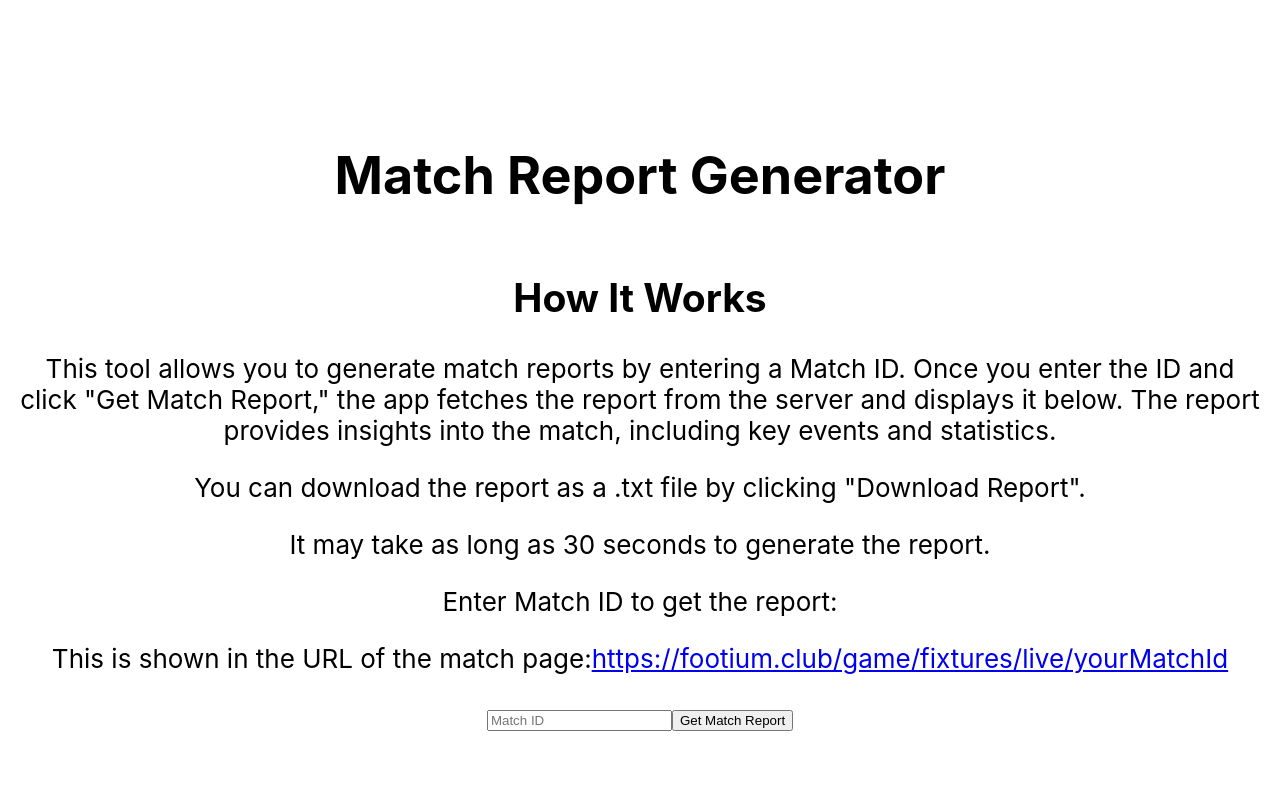
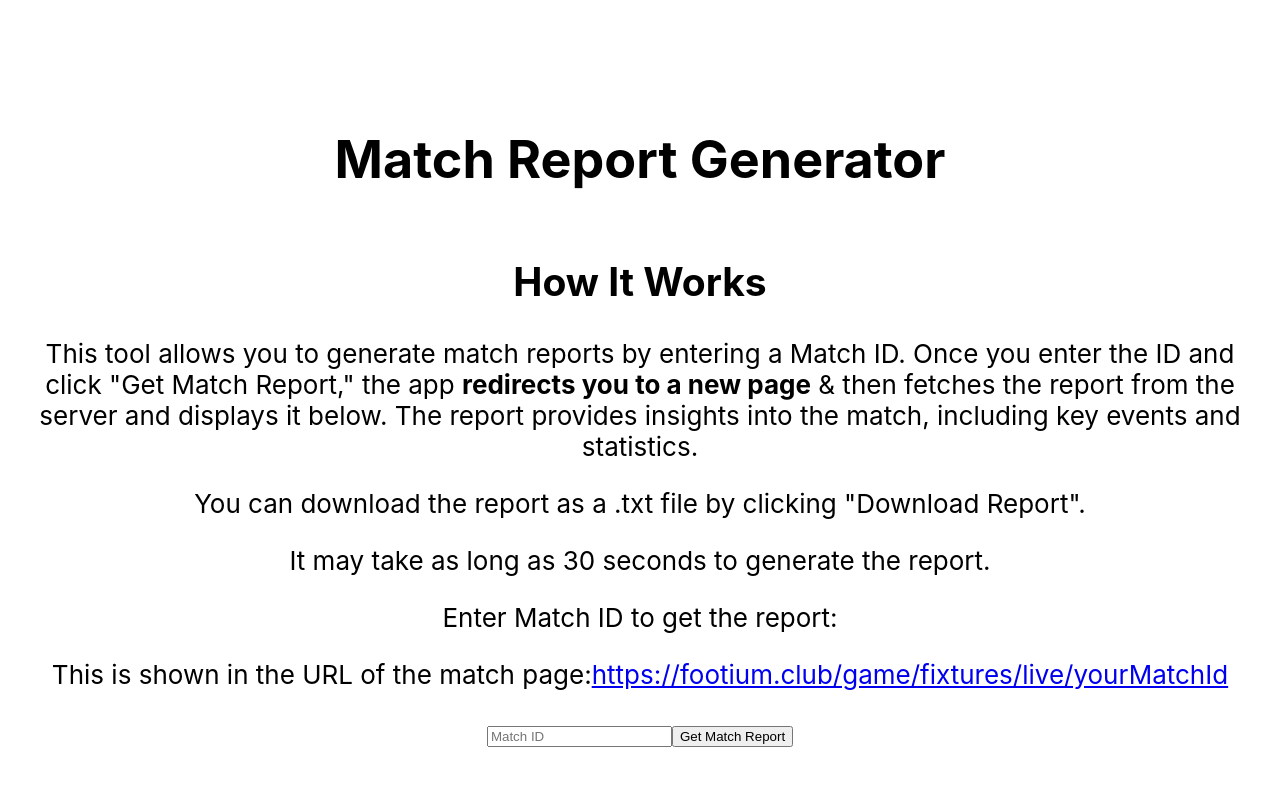
Before and after one commit to chefaraga123/report-generator-front-end, a React (Create React App) app: page / in a window 1280 px wide. Shown: the top 786 px of the page. Built offline with nearby package versions, Linux system fonts and the light colour scheme.

Commit message:
add bolding

```diff
--- a/src/App.js
+++ b/src/App.js
@@ -23,7 +23,7 @@ function App() {
               <h2>How It Works</h2>
               <p>
                 This tool allows you to generate match reports by entering a Match ID.
-                Once you enter the ID and click "Get Match Report," the app fetches the
+                Once you enter the ID and click "Get Match Report," the app <b>redirects you to a new page</b> & then fetches the
                 report from the server and displays it below. The report provides insights
                 into the match, including key events and statistics.
               </p>
```
